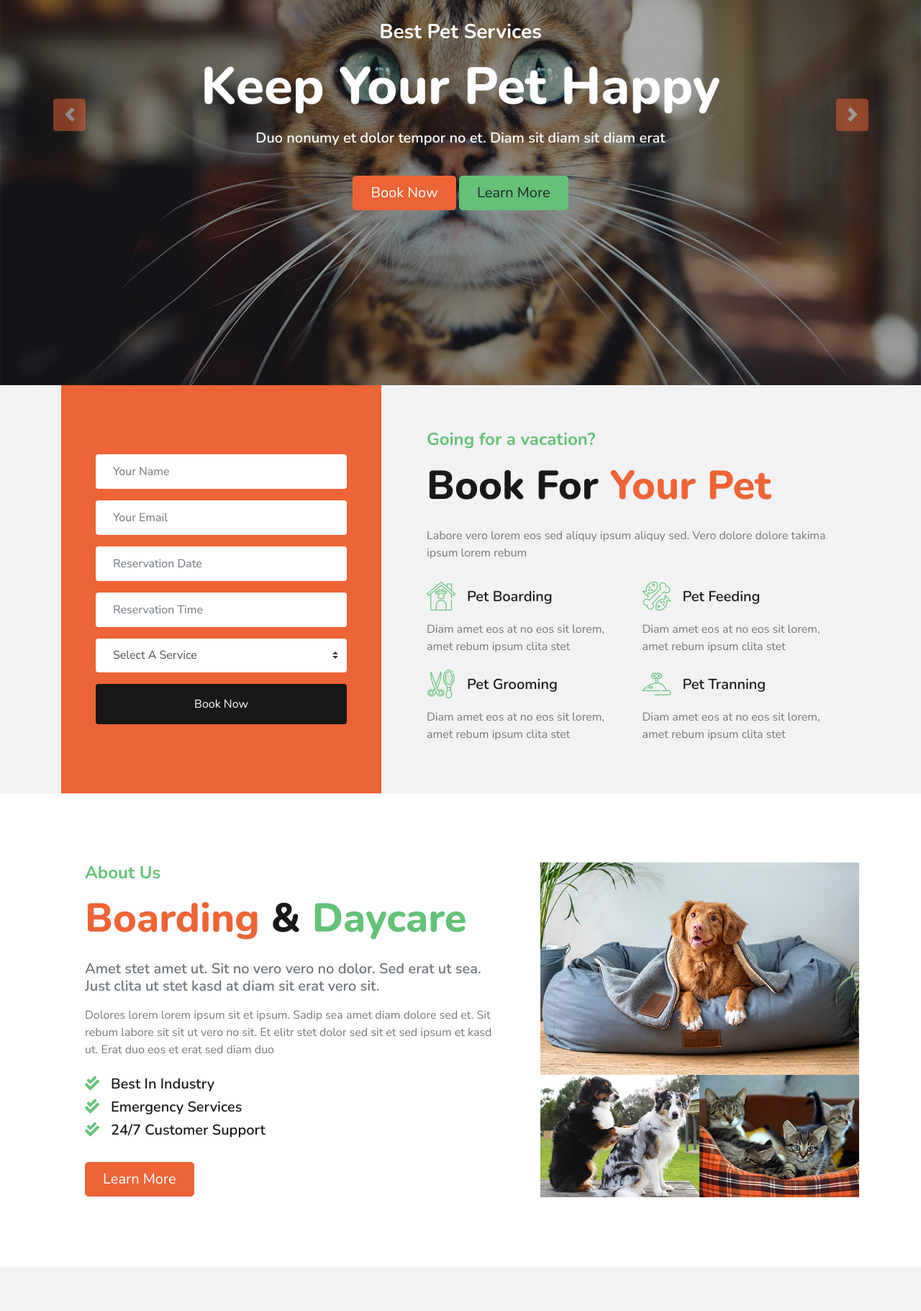
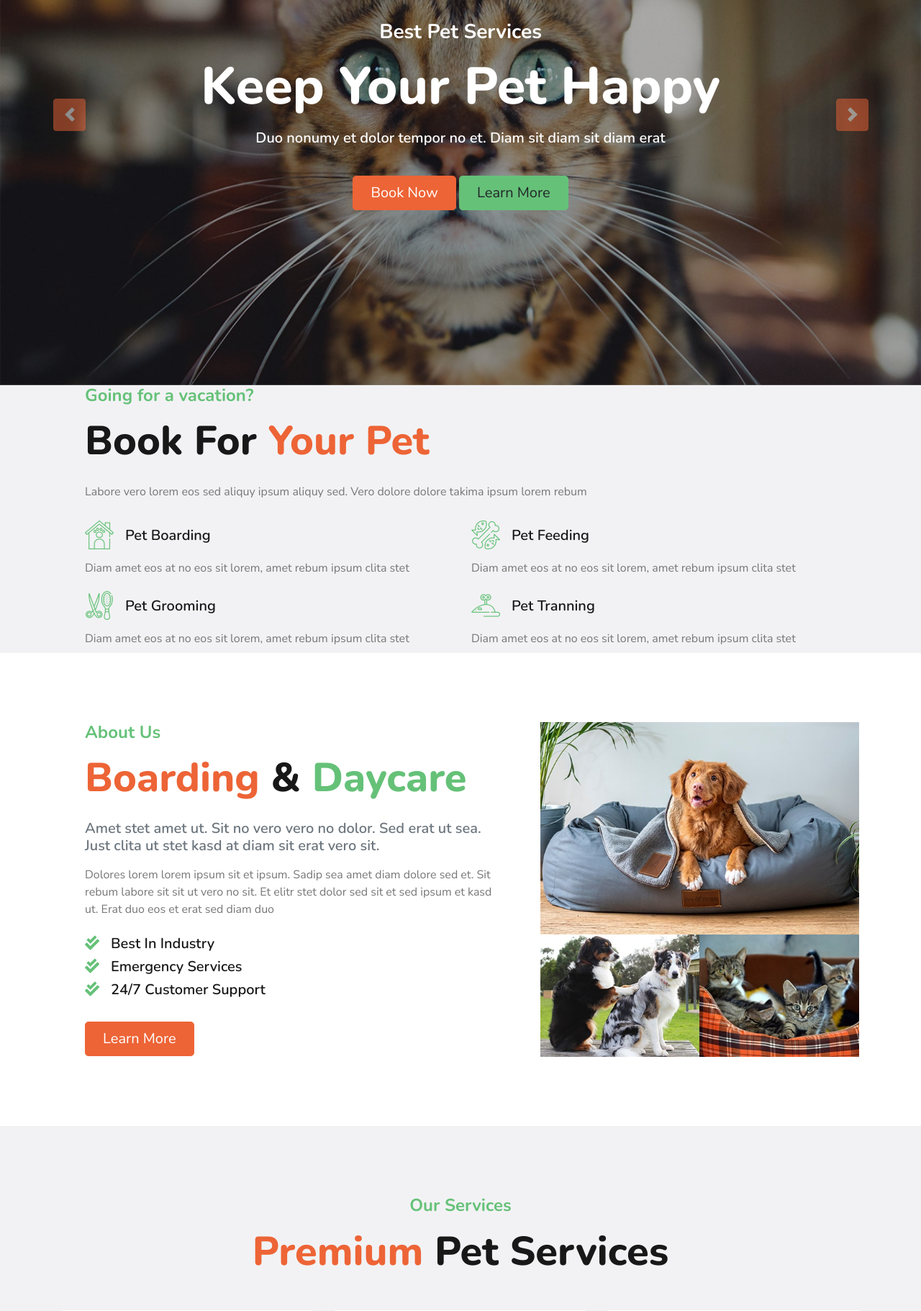
Before and after one commit to marianunes17/TrabalhoPHP, a PHP site: page / in a window 1280 px wide. Shown: the part 302-2123 px from the top of the page at 72% size. Run offline with PHP 8.4, Linux system fonts and the light colour scheme; some libraries are stand-ins or nearby versions.

Commit message:
reservas

```diff
--- a/paginas/contact.php
+++ b/paginas/contact.php
@@ -18,7 +18,7 @@
             <div class="col-12 col-sm-8 mb-5">
                 <div class="contact-form">
                     <div id="success"></div>
-                    <form name="sentMessage" id="contactForm"  action="" method="POST">
+                    <form name="sentMessage" id="contactForm" novalidate="novalidate">
                         <div class="control-group">
                             <input type="text" class="form-control p-4" id="name" placeholder="Nome" required="required" data-validation-required-message="Please enter your name" />
                             <p class="help-block text-danger"></p>
--- a/paginas/index.php
+++ b/paginas/index.php
@@ -55,40 +55,7 @@
     <div class="container-fluid bg-light">
         <div class="container">
             <div class="row align-items-center">
-                <div class="col-lg-5">
-                    <div class="bg-primary py-5 px-4 px-sm-5">
-                        <form class="py-5">
-                            <div class="form-group">
-                                <input type="text" class="form-control border-0 p-4" placeholder="Your Name" required="required" />
-                            </div>
-                            <div class="form-group">
-                                <input type="email" class="form-control border-0 p-4" placeholder="Your Email" required="required" />
-                            </div>
-                            <div class="form-group">
-                                <div class="date" id="date" data-target-input="nearest">
-                                    <input type="text" class="form-control border-0 p-4 datetimepicker-input" placeholder="Reservation Date" data-target="#date" data-toggle="datetimepicker" />
-                                </div>
-                            </div>
-                            <div class="form-group">
-                                <div class="time" id="time" data-target-input="nearest">
-                                    <input type="text" class="form-control border-0 p-4 datetimepicker-input" placeholder="Reservation Time" data-target="#time" data-toggle="datetimepicker" />
-                                </div>
-                            </div>
-                            <div class="form-group">
-                                <select class="custom-select border-0 px-4" style="height: 47px;">
-                                    <option selected>Select A Service</option>
-                                    <option value="1">Service 1</option>
-                                    <option value="2">Service 1</option>
-                                    <option value="3">Service 1</option>
-                                </select>
-                            </div>
-                            <div>
-                                <button class="btn btn-dark btn-block border-0 py-3" type="submit">Book Now</button>
-                            </div>
-                        </form>
-                    </div>
-                </div>
-                <div class="col-lg-7 py-5 py-lg-0 px-3 px-lg-5">
+                <div class="col-lg-12 py-5 py-lg-0 px-3 px-lg-5">
                     <h4 class="text-secondary mb-3">Going for a vacation?</h4>
                     <h1 class="display-4 mb-4">Book For <span class="text-primary">Your Pet</span></h1>
                     <p>Labore vero lorem eos sed aliquy ipsum aliquy sed. Vero dolore dolore takima ipsum lorem rebum</p>
```
Also changed, not shown: paginas/reservas.php (added, +83 -0 lines), paginas/service.php (+4 -4 lines).
